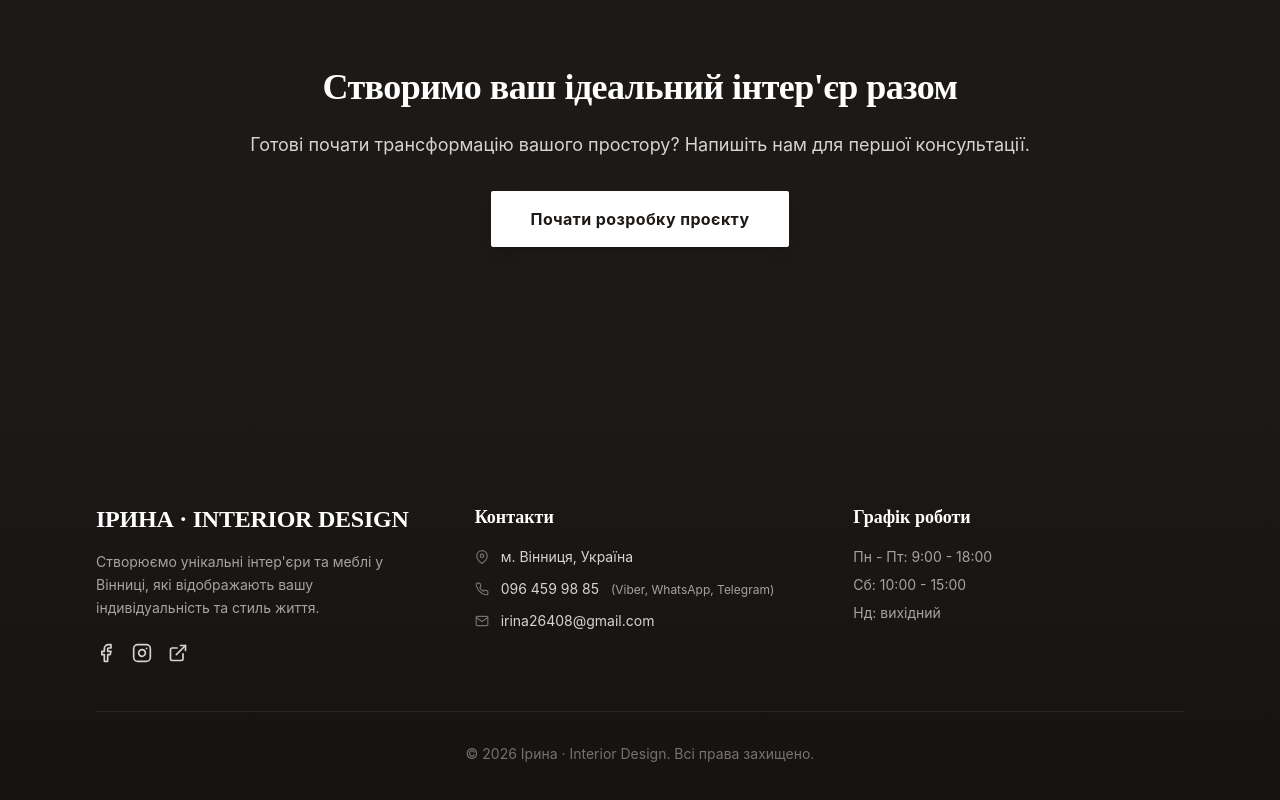
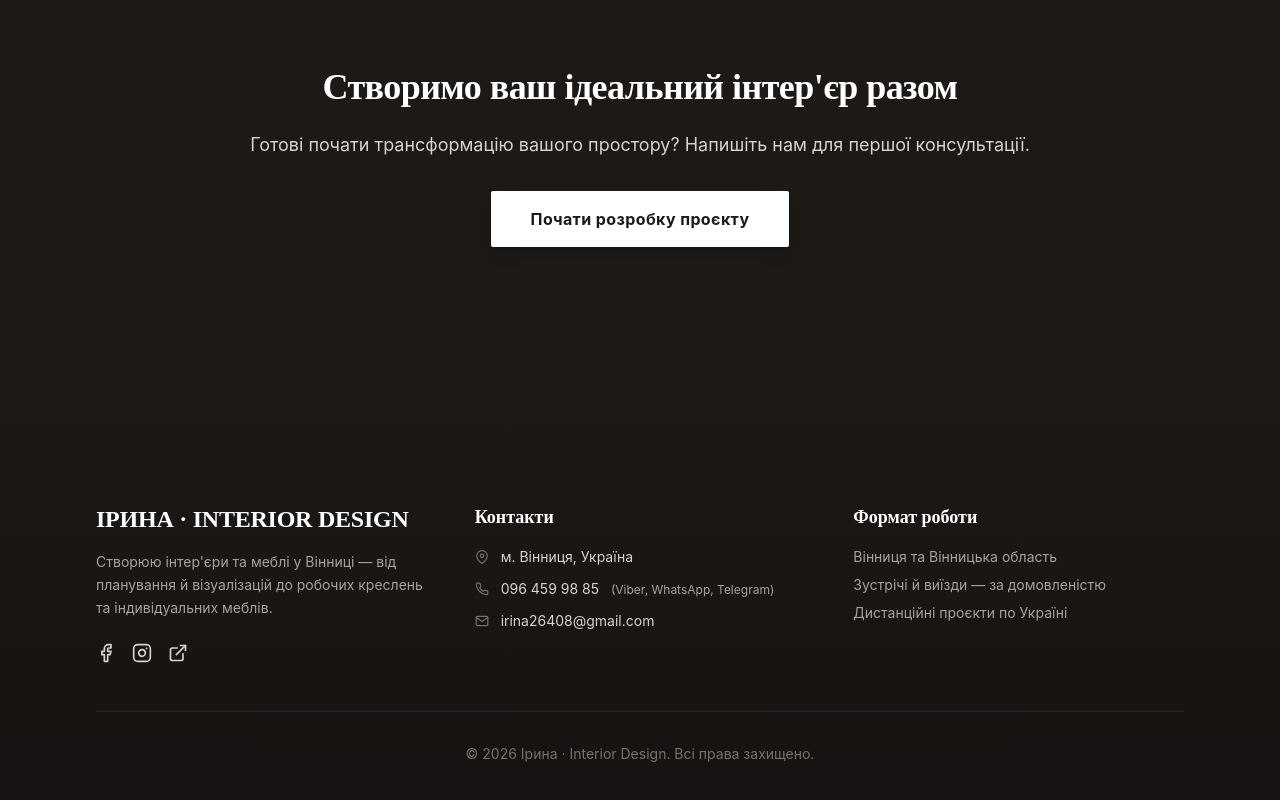
Before and after one commit to certdep-spec/irina-design, a React (Vite) app: page / in a window 1280 px wide. Shown: the part 3696-4496 px from the top of the page. Built offline with nearby package versions, Linux system fonts and the light colour scheme.

Commit message:
content: align footer with verified service details

```diff
--- a/src/components/Footer.tsx
+++ b/src/components/Footer.tsx
@@ -18,8 +18,8 @@ function Footer() {
               ІРИНА · INTERIOR DESIGN
             </h3>
             <p className="text-stone-400 text-sm leading-relaxed mb-6">
-              Створюємо унікальні інтер'єри та меблі у Вінниці, які відображають вашу
-              індивідуальність та стиль життя.
+              Створюю інтер'єри та меблі у Вінниці — від планування й візуалізацій до
+              робочих креслень та індивідуальних меблів.
             </p>
             <div className="flex space-x-4">
               <a
@@ -85,13 +85,12 @@ function Footer() {
             </ul>
           </div>
 
-          {/* Working Hours */}
           <div>
-            <h4 className="text-lg font-semibold text-white mb-4">Графік роботи</h4>
+            <h4 className="text-lg font-semibold text-white mb-4">Формат роботи</h4>
             <ul className="space-y-2 text-sm text-stone-400">
-              <li>Пн - Пт: 9:00 - 18:00</li>
-              <li>Сб: 10:00 - 15:00</li>
-              <li>Нд: вихідний</li>
+              <li>Вінниця та Вінницька область</li>
+              <li>Зустрічі й виїзди — за домовленістю</li>
+              <li>Дистанційні проєкти по Україні</li>
             </ul>
           </div>
         </div>
```
